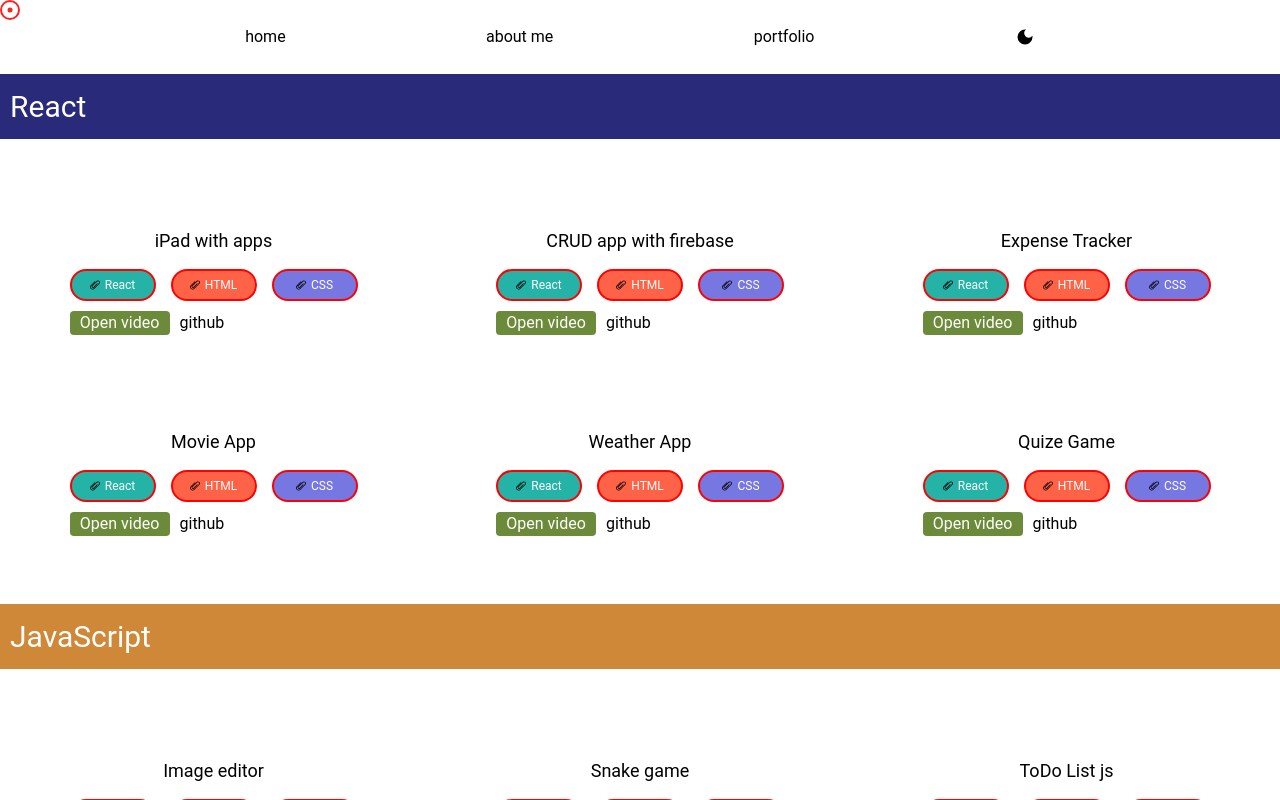
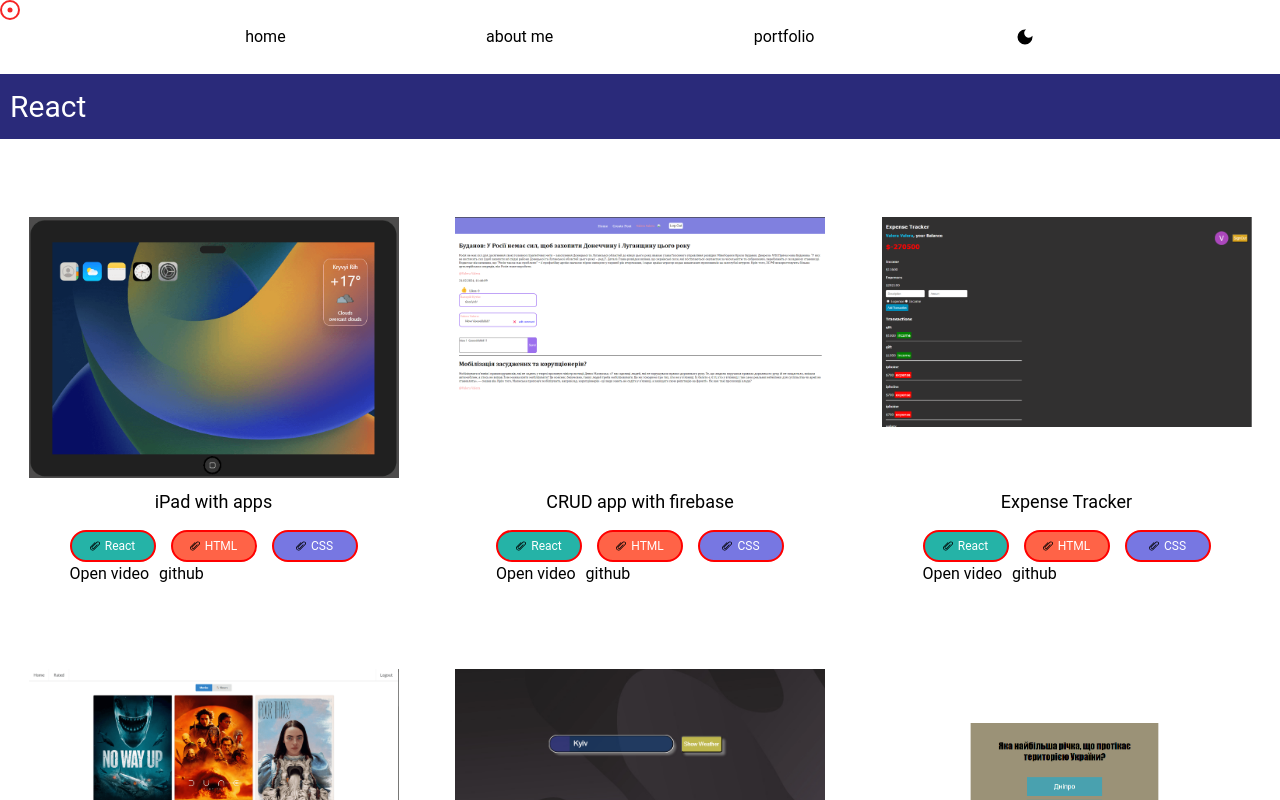
Before and after one commit to ValeriiKutin/portfolio-2024, a Next.js app: page /portfolio in a window 1280 px wide. Shown: the top 800 px of the page. Built offline with nearby package versions, Linux system fonts and the light colour scheme.

Commit message:
without modal test

```diff
--- a/src/components/portfolio-item/PortfolioItem.tsx
+++ b/src/components/portfolio-item/PortfolioItem.tsx
@@ -31,14 +31,14 @@ export const PortfolioItem = ({
     <div className="portfolio-item">
       <div className="top-side">
         <div className="portfolio-img__box">
-{/*           <img
+          <img
             className="portfolio-img"
             src={imgValue}
             alt="portfolioItemInfoimg"
             width={350}
             height={350}
             style={{ maxWidth: "100%", height: "100%" }}
-          /> */}
+          />
         </div>
       </div>
       <div className="bottom-side">
@@ -103,9 +103,9 @@ export const PortfolioItem = ({
         <a className="github-link" href={githubValue}>
           github
         </a>
-        <Modal active={modalActive} setActive={setModalActive}>
+      {/*   <Modal active={modalActive} setActive={setModalActive}>
           <iframe className="iframe-video" src={videoValue}></iframe>
-        </Modal>
+        </Modal> */}
       </div>
     </div>
   );
```
